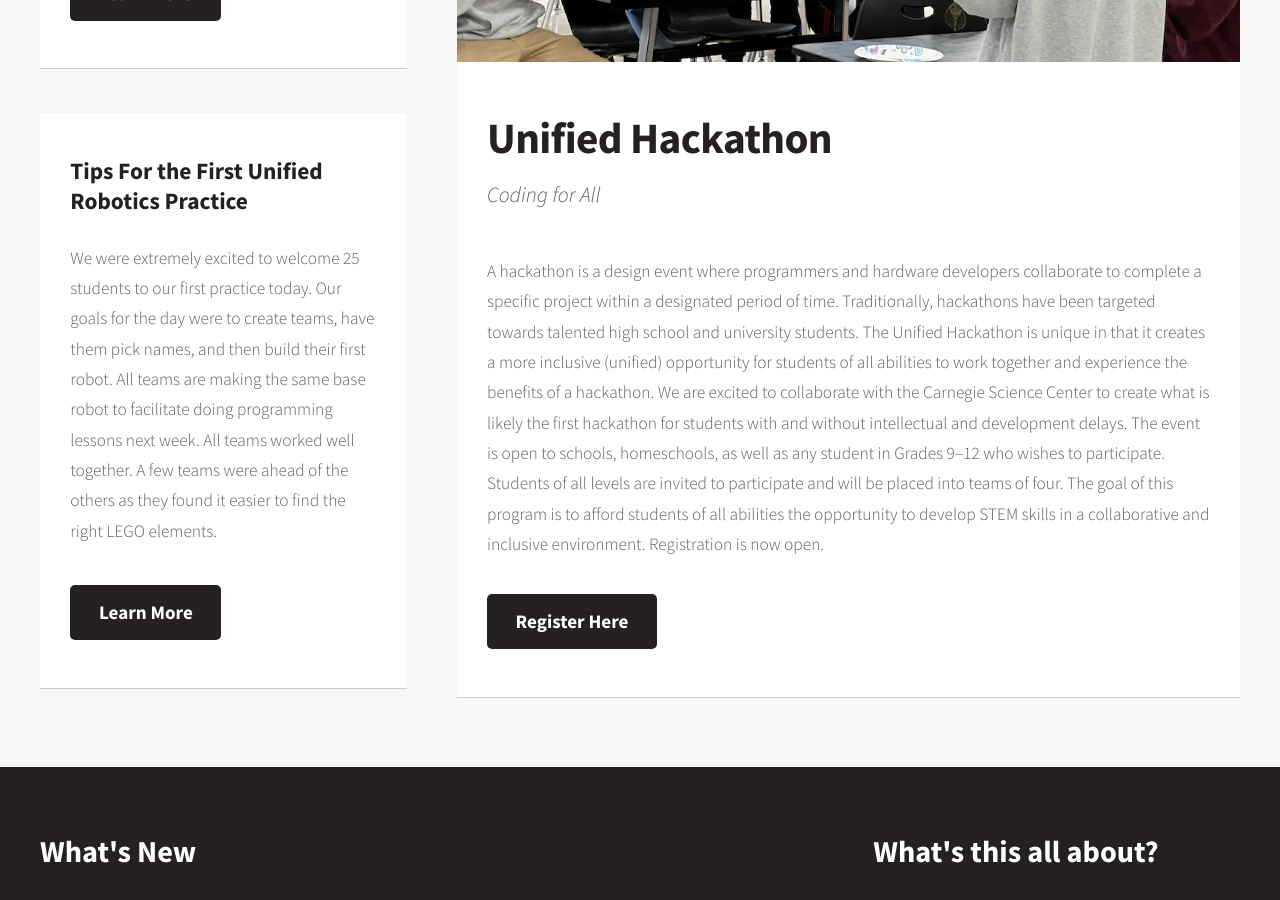
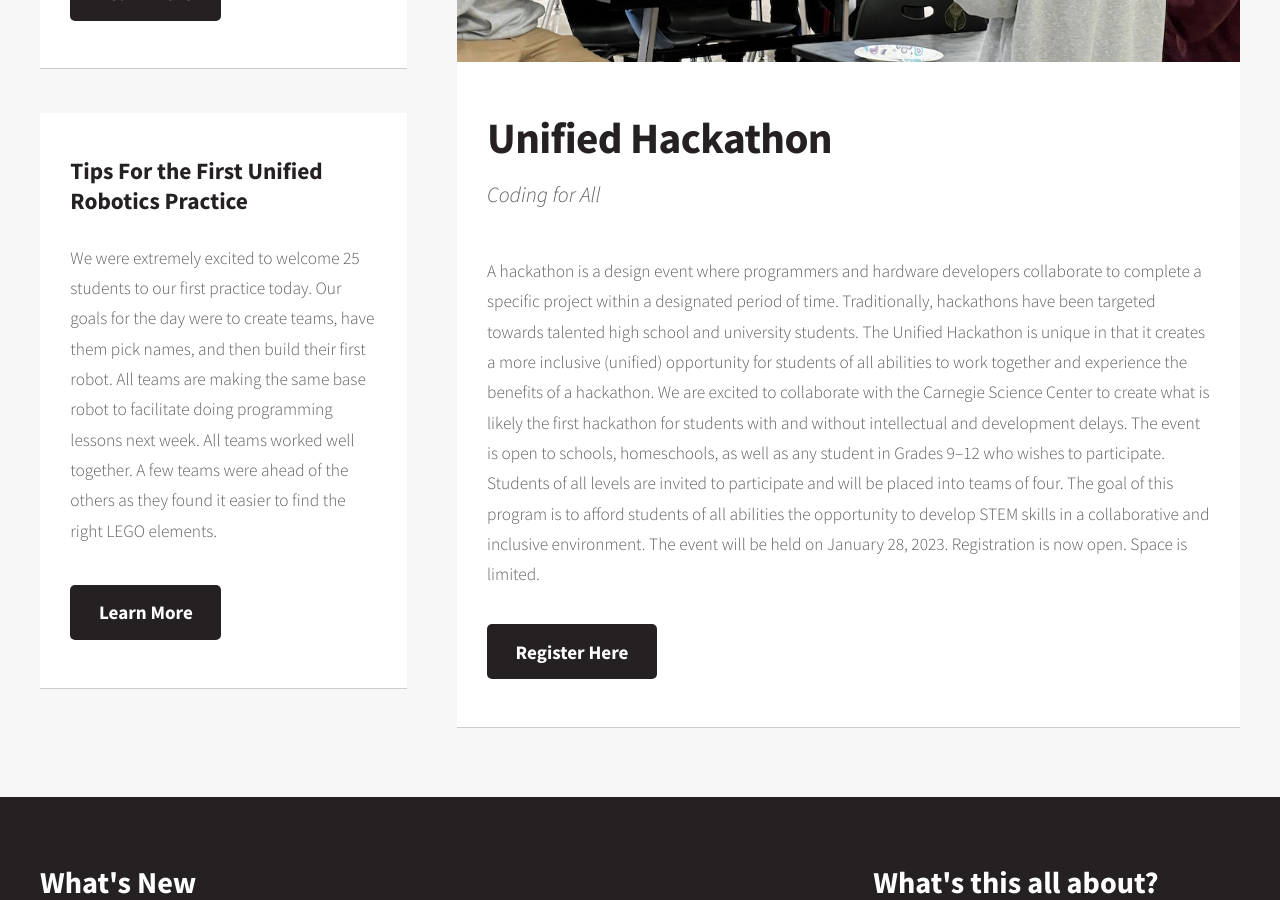
Before and after one commit to arvindseshan/Unified-STEM, a Jekyll site: the page built from unifiedhackathon.html, in a window 1280 px wide and 900 px high, scrolled down 707 px. Built offline with Jekyll 4.4.1, drawn with Linux system fonts in a browser that asks for light colours.

Commit message:
Update unifiedhackathon.html

```diff
--- a/unifiedhackathon.html
+++ b/unifiedhackathon.html
@@ -19,7 +19,7 @@ layout: default
 										<p>Coding for All</p>
 									</header>
 									<p>
-										A hackathon is a design event where programmers and hardware developers collaborate to complete a specific project within a designated period of time. Traditionally, hackathons have been targeted towards talented high school and university students. The Unified Hackathon is unique in that it creates a more inclusive (unified) opportunity for students of all abilities to work together and experience the benefits of a hackathon. We are excited to collaborate with the Carnegie Science Center to create what is likely the first hackathon for students with and without intellectual and development delays. The event is open to schools, homeschools, as well as any student in Grades 9–12 who wishes to participate. Students of all levels are invited to participate and will be placed into teams of four. The goal of this program is to afford students of all abilities the opportunity to develop STEM skills in a collaborative and inclusive environment. Registration is now open.
+										A hackathon is a design event where programmers and hardware developers collaborate to complete a specific project within a designated period of time. Traditionally, hackathons have been targeted towards talented high school and university students. The Unified Hackathon is unique in that it creates a more inclusive (unified) opportunity for students of all abilities to work together and experience the benefits of a hackathon. We are excited to collaborate with the Carnegie Science Center to create what is likely the first hackathon for students with and without intellectual and development delays. The event is open to schools, homeschools, as well as any student in Grades 9–12 who wishes to participate. Students of all levels are invited to participate and will be placed into teams of four. The goal of this program is to afford students of all abilities the opportunity to develop STEM skills in a collaborative and inclusive environment. The event will be held on January 28, 2023. Registration is now open. Space is limited.
 									</p>
 									<p>
 
```
